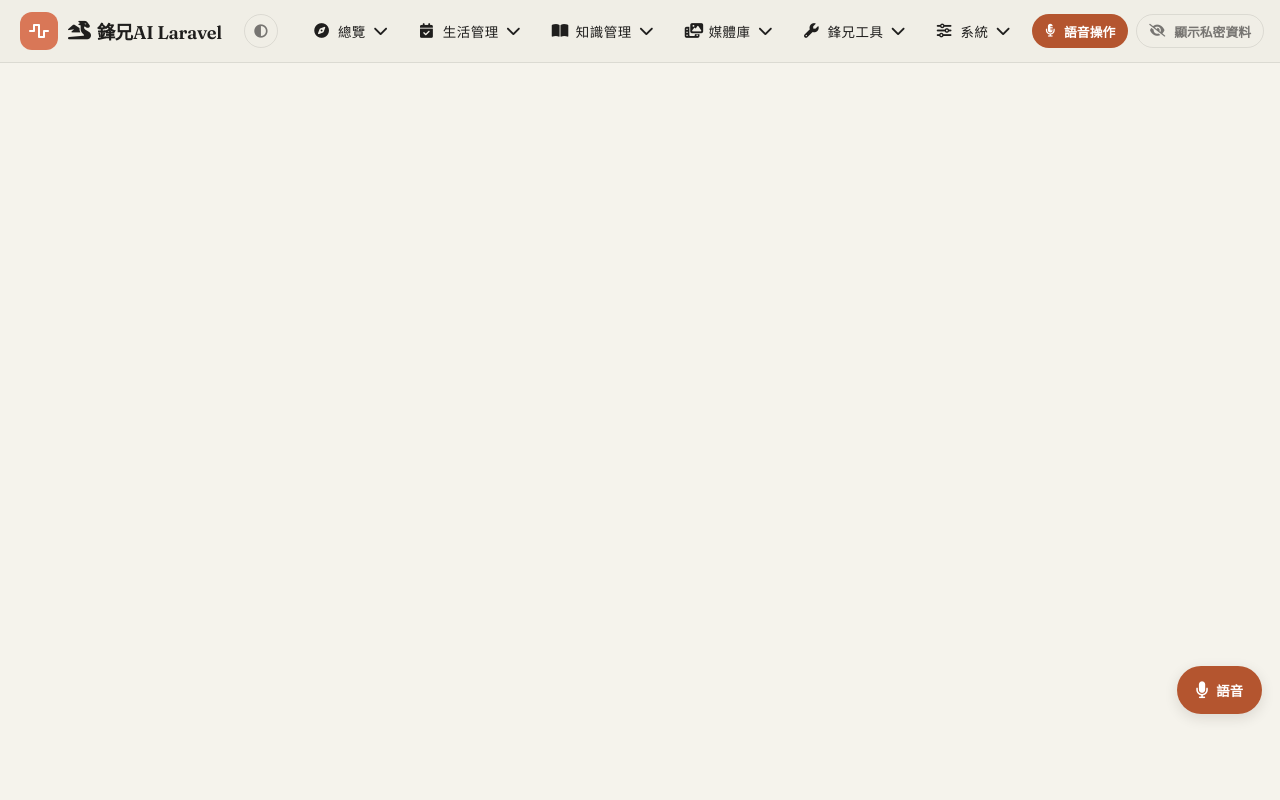
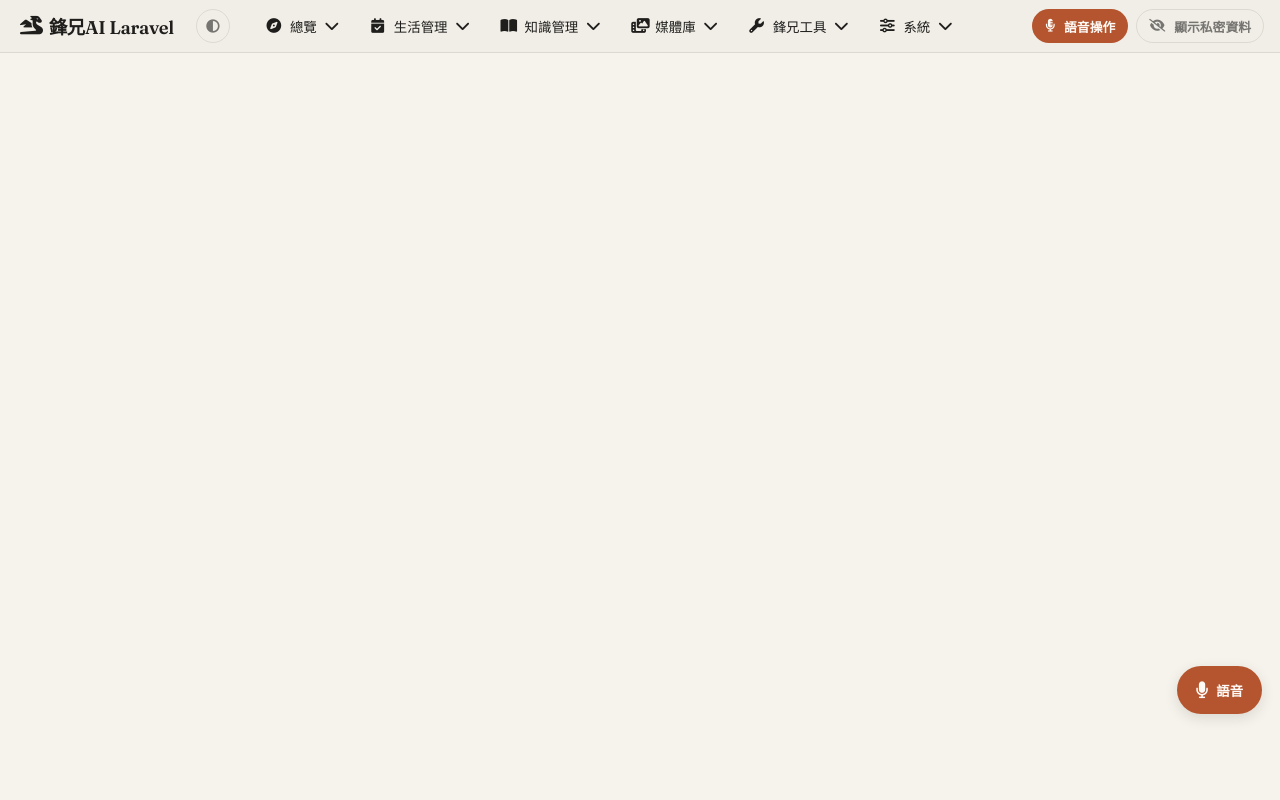
Before and after one commit to goldshoot0720/fengbroailaravel, a Laravel app: template resources/views/layouts/app.blade.php in a window 1280 px wide. Run offline with Laravel 12, Linux system fonts and the light colour scheme; the template is opened without the code that fills it, so the values that code supplies are empty; some libraries are stand-ins or nearby versions.

Commit message:
style: 拋光共用外殼，去掉生成味
色值收進代幣，標籤不再追蹤大寫，主按鈕以外改外框。版面、陶土色與暖紙底保留。

```diff
--- a/assets/css/style.css
+++ b/assets/css/style.css
@@ -1,17 +1,28 @@
+/* Hallmark · checked: 2026-11-24 · genre: editorial (inferred) · scope: app
+ * floor: 0 FAIL · fixed: 7a, 10a, 34, 48, 62, 67 · structural: 24b printed
+ * built: the project · redesign: polish · v2.0.0
+ * finish-review: subagent · fix · 4 findings · 4 resolved
+ * Hallmark · dropped "Personal Ops System" · 54 names the eyebrow above 鋒兄AI Laravel */
+/* Hallmark · answered F5 · voice-icon-btn is the 34px voice control on a neutral fill */
+/* Hallmark · answered F7 · the pills are this app's tags, masks and status chips */
 * {
     margin: 0;
     padding: 0;
     box-sizing: border-box;
 }
 
-.skip-link { position:fixed; inset-block-start:8px; inset-inline-start:8px; z-index:100000; padding:10px 14px; border-radius:var(--radius-sm, 8px); background:var(--card-bg, #fff); color:var(--text-color, #1f1e1d); border:1px solid var(--border-color, rgba(20,19,18,.1)); transform:translateY(-150%); }
+html {
+    overflow-x: clip;
+}
+
+.skip-link { position:fixed; inset-block-start:8px; inset-inline-start:8px; z-index:100000; padding:10px 14px; border-radius:var(--radius-sm, 8px); background:var(--card-bg, var(--on-fill)); color:var(--text-color, var(--stone-900)); border:1px solid var(--border-color, var(--border-color)); transform:translateY(-150%); }
 .skip-link:focus { transform:translateY(0); }
 :where(a, button, input, select, textarea, [tabindex]):focus-visible { outline:3px solid var(--accent); outline-offset:3px; }
 .sensitive-mask { display:inline-flex; align-items:center; padding:4px 10px; border-radius:999px; background:var(--surface-2); color:var(--muted-text); font-weight:600; }
 
 .sidebar-groups { padding:8px 12px 18px; }
 .menu-group { margin-bottom:4px; }
-.menu-group-toggle { width:100%; display:flex; align-items:center; justify-content:space-between; padding:10px; border:0; border-radius:var(--radius-sm); background:transparent; color:var(--nav-muted); font:inherit; font-size:.75rem; font-weight:700; letter-spacing:.04em; text-transform:uppercase; cursor:pointer; }
+.menu-group-toggle { width:100%; display:flex; align-items:center; justify-content:space-between; padding:10px; border:0; border-radius:var(--radius-sm); background:transparent; color:var(--nav-muted); font:inherit; font-size:.75rem; font-weight:700; letter-spacing:0; text-transform:none; cursor:pointer; }
 .menu-group-toggle > span { display:flex; align-items:center; gap:9px; }
 .menu-group-toggle:hover { background:var(--nav-hover-bg); color:var(--nav-text); }
 .menu-group-chevron { transition:transform .2s ease; }
@@ -95,22 +106,22 @@
     --panel-bg: #faf9f5;
     --text-color: #1f1e1d;
     --muted-text: #6f6c65;
-    --card-bg: #ffffff;
+    --card-bg: #fffdf8;
     --surface-2: #f0eee6;
     --border-color: rgba(20, 19, 18, 0.10);
     --border-hover: rgba(20, 19, 18, 0.20);
     --border-strong: rgba(217, 119, 87, 0.38);
     --header-color: #141413;
     --table-header-bg: #f2f0e9;
-    --input-bg: #ffffff;
+    --input-bg: #fffdf8;
     --input-border: rgba(20, 19, 18, 0.16);
-    --modal-bg: #ffffff;
+    --modal-bg: #fffdf8;
     --shadow: rgba(30, 26, 20, 0.06);
     --shadow-strong: rgba(30, 26, 20, 0.12);
     --accent: #d97757;
     --accent-strong: #b4552f;
     --accent-hover: #9c4726;
-    --accent-contrast: #ffffff;
+    --accent-contrast: #fffaf6;
     --accent-soft: rgba(217, 119, 87, 0.10);
     --warning-soft: rgba(184, 121, 46, 0.12);
     --danger-soft: rgba(179, 57, 44, 0.10);
@@ -124,7 +135,7 @@
     --nav-active-bg: rgba(217, 119, 87, 0.14);
     --nav-active-border: rgba(217, 119, 87, 0.30);
     --nav-active-text: #9c4726;
-    --nav-surface: #ffffff;
+    --nav-surface: #fffdf8;
     --nav-shadow: rgba(30, 26, 20, 0.08);
     --sidebar-bg: var(--nav-bg);
 
@@ -141,6 +152,76 @@
     --radius-sm: 8px;
     --primary-color: var(--accent);
     --font-display: 'Fraunces', 'Manrope', 'Microsoft JhengHei', 'PingFang TC', serif;
+    --font-body: 'Manrope', 'Microsoft JhengHei', 'PingFang TC', sans-serif;
+    --on-fill: #fffaf6;
+
+    --shell-1: #c1554a;
+    --shell-2: rgba(20, 19, 18, 0.45);
+    --shell-3: #999;
+    --shell-4: #333;
+    --shell-5: rgba(217, 119, 87, 0.16);
+    --shell-6: rgba(245, 244, 239, 0.22);
+    --shell-7: rgba(217, 119, 87, 0.22);
+    --shell-8: rgba(217, 119, 87, 0.28);
+    --shell-9: rgba(255, 255, 255, 0.78);
+    --shell-10: rgba(255, 255, 255, 0.16);
+    --shell-11: rgba(179, 57, 44, 0.22);
+    --shell-12: rgba(184, 121, 46, 0.24);
+    --shell-13: rgba(0, 0, 0, 0.5);
+    --shell-14: rgba(245, 255, 249, 0.99);
+    --shell-15: rgba(231, 250, 239, 0.98);
+    --shell-16: rgba(34, 197, 94, 0.26);
+    --shell-17: rgba(15, 118, 110, 0.14);
+    --shell-18: #1db954;
+    --shell-19: rgba(29, 185, 84, 0.82);
+    --shell-20: rgba(255, 247, 247, 0.98);
+    --shell-21: rgba(255, 237, 237, 0.96);
+    --shell-22: rgba(248, 113, 113, 0.28);
+    --shell-23: rgba(179, 57, 44, 0.12);
+    --shell-24: #ff4d4f;
+    --shell-25: rgba(255, 77, 79, 0.82);
+    --shell-26: rgba(242, 250, 255, 0.98);
+    --shell-27: rgba(228, 245, 255, 0.96);
+    --shell-28: rgba(224, 138, 104, 0.3);
+    --shell-29: rgba(14, 116, 144, 0.12);
+    --shell-30: #5cc8ff;
+    --shell-31: rgba(92, 200, 255, 0.82);
+    --shell-32: #0b2942;
+    --shell-33: rgba(247, 244, 255, 0.98);
+    --shell-34: rgba(236, 228, 255, 0.96);
+    --shell-35: rgba(141, 87, 255, 0.18);
+    --shell-36: rgba(91, 68, 156, 0.22);
+    --shell-37: #22173f;
+    --shell-38: rgba(68, 53, 110, 0.78);
+    --shell-39: rgba(141, 87, 255, 0.08);
+    --shell-40: #4d3a85;
+    --shell-41: rgba(141, 87, 255, 0.16);
+    --shell-42: rgba(141, 87, 255, 0.26);
+    --shell-43: #2f214f;
+    --shell-44: #3f315f;
+    --shell-45: rgba(255, 255, 255, 0.76);
+    --shell-46: #4a463f;
+    --shell-47: rgba(179, 57, 44, 0.14);
+    --shell-48: #8c3f1f;
+    --shell-49: #f2cdb9;
+    --shell-50: rgba(63, 139, 118, 0.14);
+    --shell-51: #2f6b4f;
+    --shell-52: rgba(200, 135, 58, 0.16);
+    --shell-53: #7d4a1c;
+    --shell-54: rgba(200, 135, 58, 0.14);
+    --shell-55: #ecd6a8;
+    --shell-56: rgba(200, 135, 58, 0.12);
+    --shell-57: rgba(200, 135, 58, 0.22);
+    --shell-58: rgba(184, 121, 46, 0.32);
+    --shell-59: rgba(200, 135, 58,.55);
+    --shell-60: rgba(179, 57, 44,.65);
+    --shell-61: rgba(20, 19, 18, .44);
+    --shell-62: #ddd;
+    --shell-63: #bd4034;
+    --shell-64: rgba(179, 57, 44, 0.25);
+    --shell-65: rgba(217, 119, 87, 0.25);
+    --shell-66: #d9705f;
+    --shell-67: rgba(63, 125, 92, 0.25);
 }
 
 [data-theme="dark"] {
@@ -194,18 +275,20 @@
 }
 
 body {
-    font-family: 'Manrope', 'Microsoft JhengHei', 'PingFang TC', sans-serif;
+    font-family: var(--font-body);
     background-color: var(--bg-color);
     color: var(--text-color);
     transition: background-color 0.25s ease, color 0.25s ease;
     min-height: 100vh;
     letter-spacing: 0;
-    overflow-x: hidden;
+    overflow-x: clip;
     -webkit-font-smoothing: antialiased;
     -moz-osx-font-smoothing: grayscale;
 }
 
 body::before { content:none; }
+
+h1, h2 { text-wrap: balance; }
 
 .container {
     display: flex;
--- a/includes/header.php
+++ b/includes/header.php
@@ -27,8 +27,8 @@
     <link rel="preconnect" href="https://fonts.gstatic.com" crossorigin>
     <link href="https://fonts.googleapis.com/css2?family=Manrope:wght@400;500;600;700;800&family=Fraunces:opsz,wght@9..144,500;9..144,600;9..144,700&display=swap" rel="stylesheet">
     <link rel="stylesheet" href="https://cdnjs.cloudflare.com/ajax/libs/font-awesome/6.5.1/css/all.min.css">
-    <link rel="stylesheet" href="assets/css/style.css?v=20260904mobile1">
-    <link rel="stylesheet" href="assets/css/inline-edit.css?v=20260904mobile1">
+    <link rel="stylesheet" href="assets/css/style.css?v=20261124hallmark1">
+    <link rel="stylesheet" href="assets/css/inline-edit.css?v=20261124hallmark1">
     <script src="assets/js/security.js?v=20260907b"></script>
     <script src="assets/js/ux-boost.js?v=20260925focus1"></script>
     <script src="assets/js/optimistic-ui.js?v=20261011softnav1"></script>
--- a/includes/sidebar.php
+++ b/includes/sidebar.php
@@ -40,7 +40,7 @@ function fengbroSidebarIsActive($key, $item): bool
 <button class="mobile-menu-btn" type="button" onclick="toggleMobileMenu()" aria-label="開啟導覽選單" aria-controls="primarySidebar" aria-expanded="false"><i class="fa-solid fa-bars" aria-hidden="true"></i></button>
 <div class="sidebar-overlay" onclick="closeMobileMenu()" aria-hidden="true"></div>
 <nav class="sidebar" id="primarySidebar" aria-label="主要導覽">
-<div class="sidebar-header"><a class="sidebar-home-link" href="index.php?page=home" data-menu-url="page=home" onclick="handleMenuNav(this)" aria-label="前往鋒兄首頁"><span class="sidebar-brand-mark" aria-hidden="true"><i class="fa-solid fa-wave-square"></i></span><span class="sidebar-brand-copy"><span class="sidebar-kicker">Personal Ops System</span><h2><i class="fa-solid fa-dragon" aria-hidden="true"></i> 鋒兄AI Laravel</h2><p>私人作業中樞</p></span></a><button id="darkModeToggle" class="dark-mode-btn" type="button" onclick="toggleDarkMode()" aria-label="切換深色模式" title="切換深色模式"><i class="fa-solid fa-moon" aria-hidden="true"></i></button></div>
+<div class="sidebar-header"><a class="sidebar-home-link" href="index.php?page=home" data-menu-url="page=home" onclick="handleMenuNav(this)" aria-label="前往鋒兄首頁"><span class="sidebar-brand-copy"><h2><i class="fa-solid fa-dragon" aria-hidden="true"></i> 鋒兄AI Laravel</h2><p>私人作業中樞</p></span></a><button id="darkModeToggle" class="dark-mode-btn" type="button" onclick="toggleDarkMode()" aria-label="切換深色模式" title="切換深色模式"><i class="fa-solid fa-moon" aria-hidden="true"></i></button></div>
 <div class="sidebar-groups">
 <?php foreach ($menuGroups as $groupKey => $group): $groupActive = false; foreach ($group['items'] as $k => $it) { if (fengbroSidebarIsActive($k, $it)) { $groupActive = true; break; } } ?>
 <section class="menu-group <?php echo $groupActive ? 'is-open' : ''; ?>" data-menu-group="<?php echo $groupKey; ?>"><button class="menu-group-toggle" type="button" aria-expanded="<?php echo $groupActive ? 'true' : 'false'; ?>" onclick="toggleMenuGroup(this)"><span><i class="fa-solid <?php echo $group['icon']; ?>" aria-hidden="true"></i><?php echo $group['label']; ?></span><i class="fa-solid fa-chevron-down menu-group-chevron" aria-hidden="true"></i></button><ul class="menu">
@@ -56,6 +56,7 @@ function fengbroSidebarIsActive($key, $item): bool
 </div>
 <div class="sidebar-quick-actions"><button type="button" class="sidebar-voice-btn" onclick="window.FengbroVoiceInput ? window.FengbroVoiceInput.open() : document.getElementById('fengbroVoiceFab')?.click()"><i class="fa-solid fa-microphone-lines" aria-hidden="true"></i><span>語音操作</span></button><button type="button" class="sidebar-privacy-btn" id="privacyToggle" onclick="togglePrivateValues()" aria-pressed="false"><i class="fa-solid fa-eye-slash" aria-hidden="true"></i><span>顯示私密資料</span></button></div></nav>
 <script>
+document.documentElement.classList.add('js');
 function toggleMobileMenu(){const s=document.querySelector('.sidebar'),o=document.querySelector('.sidebar-overlay'),b=document.querySelector('.mobile-menu-btn');const open=!s.classList.contains('open');s.classList.toggle('open',open);o.classList.toggle('show',open);b.setAttribute('aria-expanded',String(open));}
 function closeMobileMenu(){document.querySelector('.sidebar')?.classList.remove('open');document.querySelector('.sidebar-overlay')?.classList.remove('show');document.querySelector('.mobile-menu-btn')?.setAttribute('aria-expanded','false');}
 function toggleMenuGroup(button){const w=window.innerWidth;if(w>1024)return;const group=button.closest('.menu-group');if(w>768){const open=!group.classList.contains('is-hover');document.querySelectorAll('.sidebar .menu-group.is-hover').forEach(g=>{if(g!==group){g.classList.remove('is-hover');g.querySelector('.menu-group-toggle')?.setAttribute('aria-expanded','false');}});group.classList.toggle('is-hover',open);button.setAttribute('aria-expanded',String(open));return;}const open=!group.classList.contains('is-open');group.classList.toggle('is-open',open);button.setAttribute('aria-expanded',String(open));localStorage.setItem('fengbro_menu_'+group.dataset.menuGroup,open?'1':'0');}
--- a/resources/views/layouts/app.blade.php
+++ b/resources/views/layouts/app.blade.php
@@ -37,8 +37,8 @@
     <link rel="preconnect" href="https://fonts.gstatic.com" crossorigin>
     <link href="https://fonts.googleapis.com/css2?family=Manrope:wght@400;500;600;700;800&family=Fraunces:opsz,wght@9..144,500;9..144,600;9..144,700&display=swap" rel="stylesheet">
     <link rel="stylesheet" href="https://cdnjs.cloudflare.com/ajax/libs/font-awesome/6.5.1/css/all.min.css">
-    <link rel="stylesheet" href="assets/css/style.css?v=20261005livewire1">
-    <link rel="stylesheet" href="assets/css/inline-edit.css?v=20261005livewire1">
+    <link rel="stylesheet" href="assets/css/style.css?v=20261124hallmark1">
+    <link rel="stylesheet" href="assets/css/inline-edit.css?v=20261124hallmark1">
     <script src="assets/js/security.js?v=20260907b"></script>
     <script src="assets/js/ux-boost.js?v=20260925focus1"></script>
     <script src="assets/js/optimistic-ui.js?v=20261011softnav1"></script>
```
Also changed, not shown: other parts of assets/css/style.css (+122 -115 lines), assets/css/inline-edit.css (+48 -45 lines), .hallmark/before.json (added), .hallmark/log.json (added), .hallmark/preflight.json (added).
